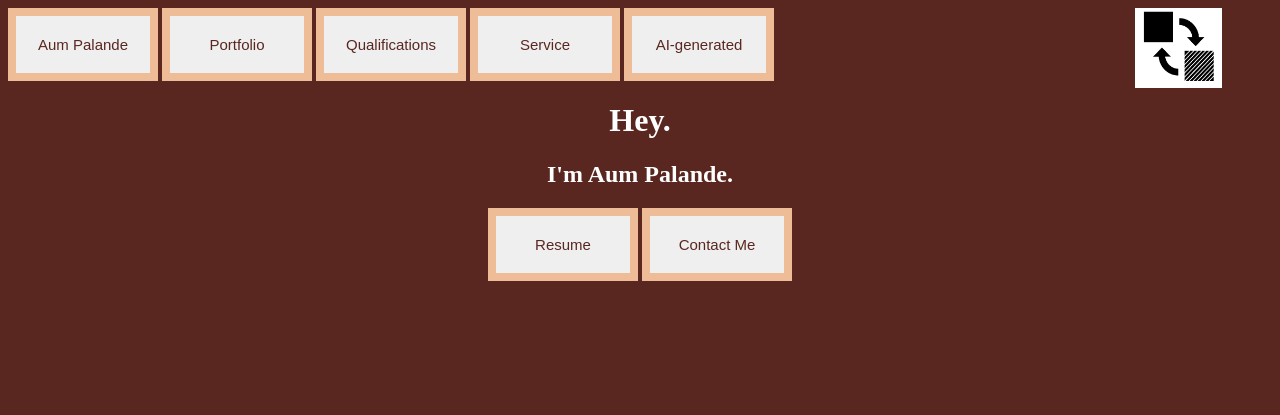
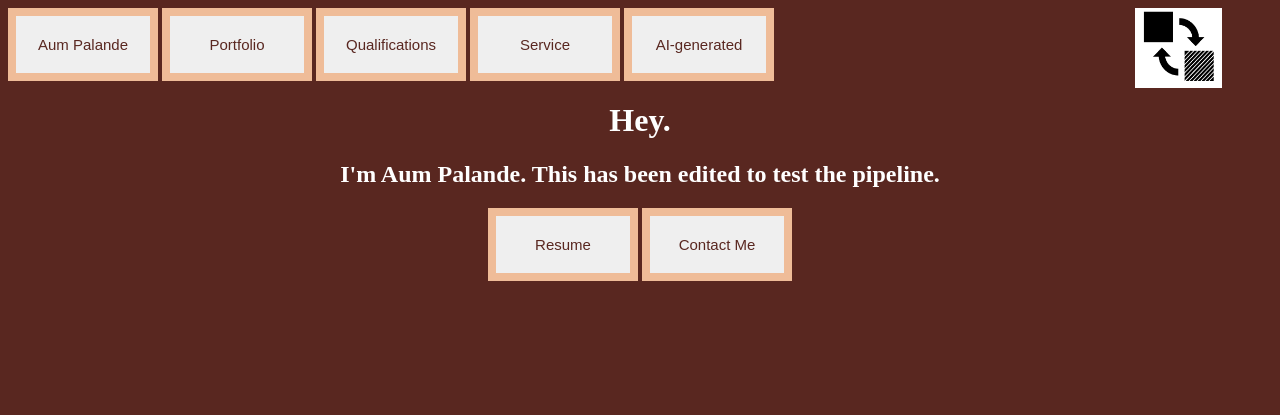
Before and after one commit to aum1/csce412-Project5, a plain HTML site: page index.html in a window 1280 px wide. Shown: the top 415 px of the page. Drawn offline with Linux system fonts and the light colour scheme; a web font is replaced by a local one.

Commit message:
Edited index to test for Pipeline

```diff
--- a/index.html
+++ b/index.html
@@ -31,7 +31,7 @@
 
         <div class="intro-div">
             <h1>Hey.</h1>
-            <h2 id="name-text">I'm Aum Palande.</h1>
+            <h2 id="name-text">I'm Aum Palande. This has been edited to test the pipeline.</h1>
             <img class="fun-style moon-image" src="image/moon.png" alt="Moon" width="320" height="320">
             <img class="fun-style star-image" id="star-1" src="image/star_one.png" alt="Star" width="160" height="160">
             <img class="fun-style star-image" id="star-2" src="image/star_two.png" alt="Star" width="160" height="160">
```
